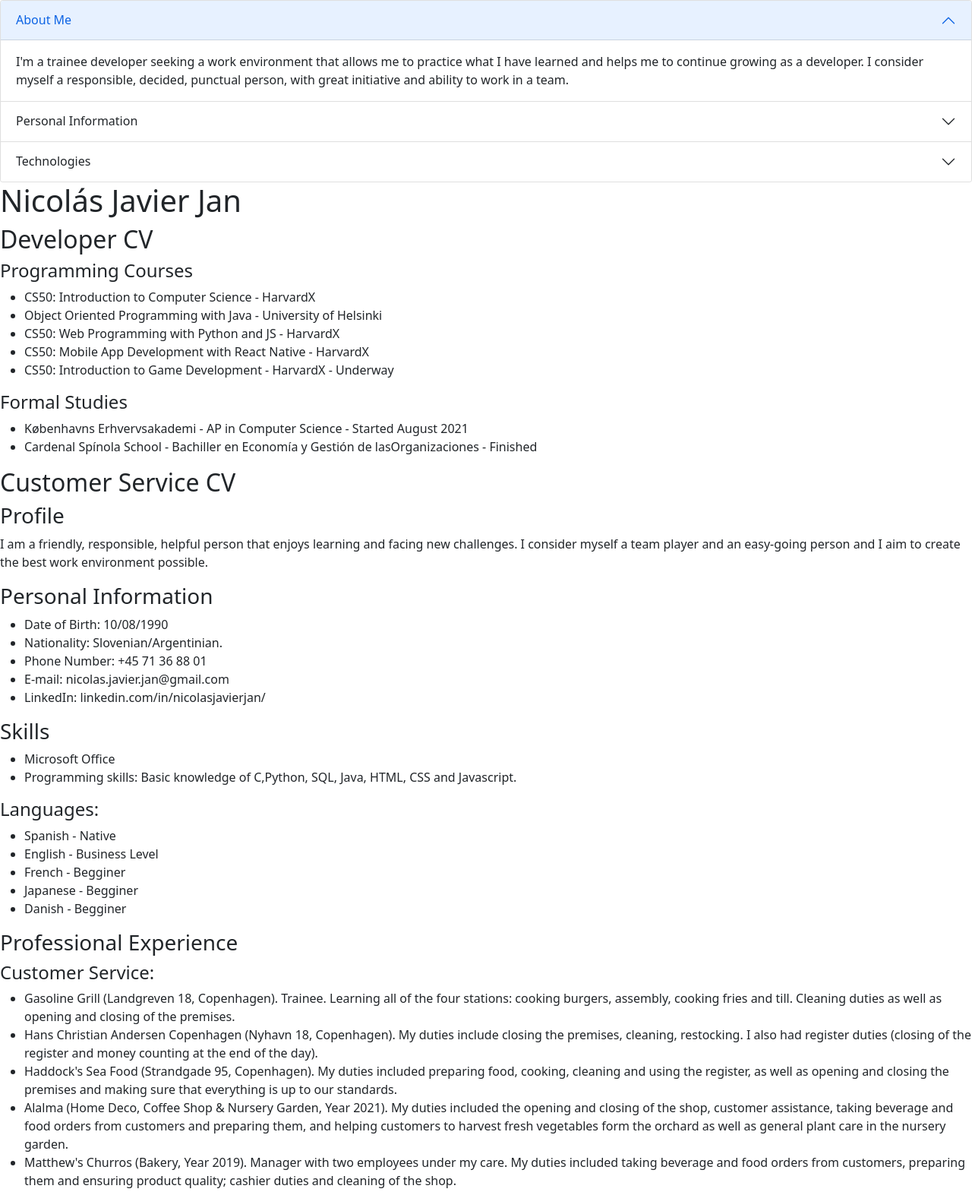
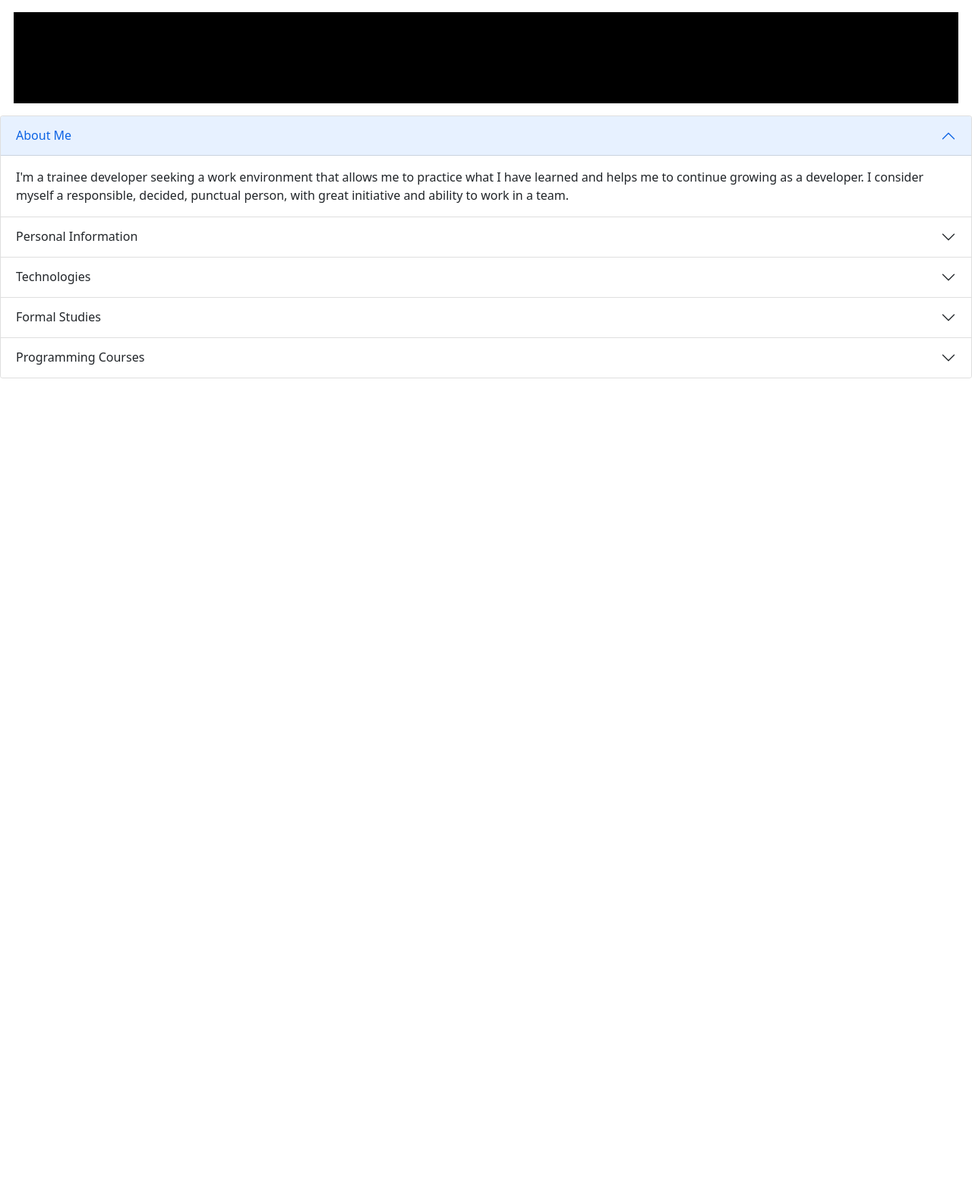
Before and after one commit to NicolasJavierJan/OnlineCV, a plain HTML site: page CV_WEBPAGE.html in a window 1280 px wide. Shown: the top 1569 px of the page at 76% size. After the commit the page ends 800 px from the top, so only its background shows below. Drawn offline with nearby package versions, Linux system fonts and the light colour scheme.

Commit message:
Finished with Accordion. Created Header

```diff
--- a/CV_WEBPAGE.html
+++ b/CV_WEBPAGE.html
@@ -1,53 +1,73 @@
 <!DOCTYPE html>
 <html lang="en">
+
 <head>
 	<title>Nicolás Javier Jan</title>
-        <link href="https://cdn.jsdelivr.net/npm/bootstrap@5.1.3/dist/css/bootstrap.min.css" rel="stylesheet" integrity="sha384-1BmE4kWBq78iYhFldvKuhfTAU6auU8tT94WrHftjDbrCEXSU1oBoqyl2QvZ6jIW3" crossorigin="anonymous">
+	<link href="https://cdn.jsdelivr.net/npm/bootstrap@5.1.3/dist/css/bootstrap.min.css" rel="stylesheet"
+		integrity="sha384-1BmE4kWBq78iYhFldvKuhfTAU6auU8tT94WrHftjDbrCEXSU1oBoqyl2QvZ6jIW3" crossorigin="anonymous">
 	<link rel="stylesheet" href="styles.css">
 	<meta charset="utf-8">
 	<meta name="viewport" content="width=device-width,initial-scale=1">
 </head>
+
 <body>
+
+	<div class="container-fluid">
+		<div class="header">
+
+		</div>
+	</div>
 
 	<div class="accordion" id="accordion-cv">
 		<div class="accordion-item">
 			<h2 class="accordion-header" id="about-me">
-                <button class="accordion-button" type="button" data-bs-toggle="collapse" data-bs-target="#collapseOne" aria-expanded="true" aria-controls="collapseOne">
+				<button class="accordion-button" type="button" data-bs-toggle="collapse" data-bs-target="#collapseOne"
+					aria-expanded="true" aria-controls="collapseOne">
 					About Me
 				</button>
 			</h2>
-              <div id="collapseOne" class="accordion-collapse collapse show" aria-labelledby="headingOne" data-bs-parent="#accordionExample">
+			<div id="collapseOne" class="accordion-collapse collapse show" aria-labelledby="headingOne"
+				data-bs-parent="#accordion-cv">
 				<div class="accordion-body">
-                    I'm a trainee developer seeking a work environment that allows me to practice what I have learned and helps me to continue growing as a developer.
-                    I consider myself a responsible, decided, punctual person, with great initiative and ability to work in a team.
+					I'm a trainee developer seeking a work environment that allows me to practice what I have learned
+					and helps me
+					to continue growing as a developer.
+					I consider myself a responsible, decided, punctual person, with great initiative and ability to work
+					in a
+					team.
 				</div>
 			</div>
 		</div>
 		<div class="accordion-item">
 			<h2 class="accordion-header" id="personal-information">
-                <button class="accordion-button collapsed" type="button" data-bs-toggle="collapse" data-bs-target="#collapseTwo" aria-expanded="false" aria-controls="collapseTwo">
+				<button class="accordion-button collapsed" type="button" data-bs-toggle="collapse"
+					data-bs-target="#collapseTwo" aria-expanded="false" aria-controls="collapseTwo">
 					Personal Information
 				</button>
 			</h2>
-              <div id="collapseTwo" class="accordion-collapse collapse" aria-labelledby="headingTwo" data-bs-parent="#accordionExample">
+			<div id="collapseTwo" class="accordion-collapse collapse" aria-labelledby="headingTwo"
+				data-bs-parent="#accordion-cv">
 				<div class="accordion-body">
 					<ul>
 						<li>E-mail: nicolas.javier.jan@gmail.com</li>
 						<li>Phone Number: +45 71 36 88 01</li>
 						<li>Date of Birth: 10/08/1990</li>
 						<li>Nationality: Slovenian/Argentinean.</li>
-                        <li>Languages: English (Business level), French (Basic),Japanese (Basic) and Spanish (Native).</li>
+						<li>Languages: English (Business level), French (Basic),Japanese (Basic) and Spanish (Native).
+						</li>
 					</ul>
 				</div>
 			</div>
 		</div>
 		<div class="accordion-item">
 			<h2 class="accordion-header" id="technologies">
-                <button class="accordion-button collapsed" type="button" data-bs-toggle="collapse" data-bs-target="#collapseThree" aria-expanded="false" aria-controls="collapseThree">
+				<button class="accordion-button collapsed" type="button" data-bs-toggle="collapse"
+					data-bs-target="#collapseThree" aria-expanded="false" aria-controls="collapseThree">
 					Technologies
 				</button>
 			</h2>
-              <div id="collapseThree" class="accordion-collapse collapse" aria-labelledby="headingThree" data-bs-parent="#accordionExample">
+			<div id="collapseThree" class="accordion-collapse collapse" aria-labelledby="headingThree"
+				data-bs-parent="#accordion-cv">
 				<div class="accordion-body">
 					<ul>
 						<li>C</li>
@@ -77,12 +97,34 @@
 				</div>
 			</div>
 		</div>
+		<div class="accordion-item">
+			<h2 class="accordion-header" id="formal-studies">
+				<button class="accordion-button collapsed" type="button" data-bs-toggle="collapse"
+					data-bs-target="#collapseFour" aria-expanded="false" aria-controls="collapseFour">
+					Formal Studies
+				</button>
+			</h2>
+			<div id="collapseFour" class="accordion-collapse collapse" aria-labelledby="headingFour"
+				data-bs-parent="#accordion-cv">
+				<div class="accordion-body">
+					<ul>
+						<li>Københavns Erhvervsakademi - AP in Computer Science - Started August 2021</li>
+						<li>Cardenal Spínola School - Bachiller en Economía y Gestión de lasOrganizaciones - Finished
+						</li>
+					</ul>
 				</div>
-
-
-        <h1>Nicolás Javier Jan</h1>
-        <h2>Developer CV</h2>
-        <h4>Programming Courses</h4>
+			</div>
+		</div>
+		<div class="accordion-item">
+			<h2 class="accordion-header" id="programming-courses">
+				<button class="accordion-button collapsed" type="button" data-bs-toggle="collapse"
+					data-bs-target="#collapseFive" aria-expanded="false" aria-controls="collapseFive">
+					Programming Courses
+				</button>
+			</h2>
+			<div id="collapseFive" class="accordion-collapse collapse" aria-labelledby="headingFive"
+				data-bs-parent="#accordion-cv">
+				<div class="accordion-body">
 					<ul>
 						<li>CS50: Introduction to Computer Science - HarvardX</li>
 						<li>Object Oriented Programming with Java - University of Helsinki</li>
@@ -90,62 +132,15 @@
 						<li>CS50: Mobile App Development with React Native - HarvardX </li>
 						<li>CS50: Introduction to Game Development - HarvardX - Underway</li>
 					</ul>
-        <h4>Formal Studies</h4>
-        <ul>
-            <li>Københavns Erhvervsakademi - AP in Computer Science - Started August 2021</li>
-            <li>Cardenal Spínola School - Bachiller en Economía y Gestión de lasOrganizaciones - Finished</li>
-        </ul>
-        <h2>Customer Service CV</h2>
-        <h3>Profile</h3>
-        <p>I am a friendly, responsible, helpful person that enjoys learning and facing new challenges.
-            I consider myself a team player and an easy-going person and I aim to create the best work environment possible.</p>
-        <h3>Personal Information</h3>
-        <ul>
-            <li>Date of Birth: 10/08/1990</li>
-            <li>Nationality: Slovenian/Argentinian.</li>
-            <li>Phone Number: +45 71 36 88 01</li>
-            <li>E-mail: nicolas.javier.jan@gmail.com</li>
-            <li>LinkedIn: linkedin.com/in/nicolasjavierjan/</li>
-        </ul>
-        <h3>Skills</h3>
-        <ul>
-            <li>Microsoft Office</li>
-            <li>Programming skills: Basic knowledge of C,Python, SQL, Java, HTML, CSS and Javascript.</li>
-        </ul>
-        <h4>Languages:</h4>
-        <ul>
-            <li>Spanish - Native</li>
-            <li>English - Business Level</li>
-            <li>French - Begginer </li>
-            <li>Japanese - Begginer</li>
-            <li>Danish - Begginer</li>
-        </ul>
-        <h3>Professional Experience</h3>
-        <h4>Customer Service:</h4>
-        <ul>
-            <li>Gasoline Grill (Landgreven 18, Copenhagen). Trainee. Learning all of the four stations: cooking burgers, assembly, cooking fries and till. Cleaning duties as well as opening and closing of the premises.</li>
-            <li>Hans Christian Andersen Copenhagen (Nyhavn 18, Copenhagen). My duties include closing the premises, cleaning, restocking. I also had register duties (closing of the register and money counting at the end of the day).</li>
-            <li>Haddock's Sea Food (Strandgade 95, Copenhagen). My duties included preparing food, cooking, cleaning and using the register, as well as opening and closing the premises and making sure that everything is up to our standards.</li>
-            <li>Alalma (Home Deco, Coffee Shop & Nursery Garden, Year 2021). My duties included the opening and closing of the shop, customer assistance, taking beverage and food orders from customers and preparing them, and helping customers to harvest fresh vegetables form the orchard as well as general plant care in the nursery garden.</li>
-            <li>Matthew's Churros (Bakery, Year 2019). Manager with two employees under my care. My duties included taking beverage and food orders from customers, preparing them and ensuring product quality; cashier duties and cleaning of the shop.</li>
-        </ul>
-        <h4>Volunteer Work</h4>
-        <ul>
-            <li>Slovenski Dom Carapachay (Slovenian Club, Years 2006 to 2018). Waiter duties during the Club's special events. Painting and cleaning of the premises. Helped in the preparations of numerous events such as "Youth Day" and dances.</li>
-        </ul>
-        <h4>Work as a musician</h4>
-        <ul>
-            <li>Worked in three different orchestras to further improve my skills as a musician. Founding member of two String Quartets. Worked in weddings, events, and played the violin each Wednesday in the famous Buenos Aires restaurant "Rosa Negra" from 2016 to 2019.</li>
-        </ul>
-        <h4>Education</h4>
-        <ul>
-            <li>Kobenhavns Erhvervsakademi: AP in Computer Science. StartedAugust, 2021.</li>
-            <li>Juan José Castro Conservatory (Buenos Aires, Argentina). Music Teacher (Violin). 2014-2021. Unfinished.</li>
-            <li>Juan José Castro Conservatory (Buenos Aires, Argentina). Basic Musical Formation (Violin). 2008 - 2013.</li>
-            <li>Colegio Cardenal Spinola (Buenos Aires, Argentina). High School Diploma (Bachiller en Economía y Gestión de las Organizaciones). Finished 2008.</li>
-        </ul>
+				</div>
+			</div>
+		</div>
+	</div>
 
-        <script src="https://cdn.jsdelivr.net/npm/bootstrap@5.1.3/dist/js/bootstrap.bundle.min.js" integrity="sha384-ka7Sk0Gln4gmtz2MlQnikT1wXgYsOg+OMhuP+IlRH9sENBO0LRn5q+8nbTov4+1p" crossorigin="anonymous"></script>
+	<script src="https://cdn.jsdelivr.net/npm/bootstrap@5.1.3/dist/js/bootstrap.bundle.min.js"
+		integrity="sha384-ka7Sk0Gln4gmtz2MlQnikT1wXgYsOg+OMhuP+IlRH9sENBO0LRn5q+8nbTov4+1p"
+		crossorigin="anonymous"></script>
 
 </body>
+
 </html>
--- a/styles.css
+++ b/styles.css
@@ -22,3 +22,12 @@
 @media screen and (min-width: 1300px) {
 
 }
+
+.header {
+    background-color: black;
+    height: 15vh;
+    margin-top: 2vh;
+    margin-bottom: 2vh;
+    margin-right: 0.5vw;
+    margin-left: 0.5vw;
+}
```
Lines whose indentation alone changed are shown as unchanged.
